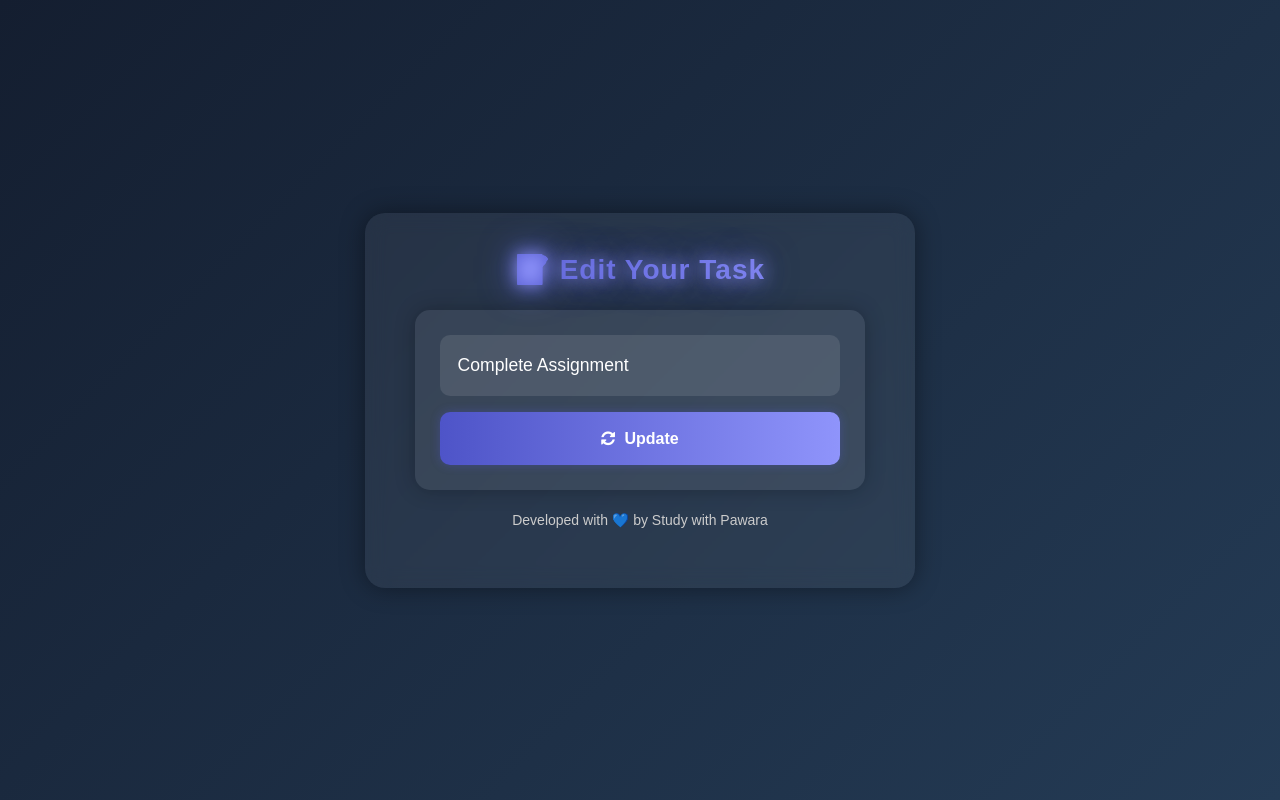
After one commit to PawaraNilanga/todo, a Django app: page /todo/edit_task/1/ in a window 1280 px wide. The commit adds this page. Run offline with Django 4.2, Linux system fonts and the light colour scheme; data comes from the database, SQL or seed files in the repository; both versions use the stored data as it was after the commit.

Commit message:
Todo app Final

```diff
--- /dev/null
+++ b/templates/edit_task.html
@@ -0,0 +1,163 @@
+<!DOCTYPE html>
+<html lang="en">
+<head>
+  <meta charset="UTF-8">
+  <title>Edit Task | Django TODO App</title>
+
+  <!-- Bootstrap -->
+  <link href="https://cdn.jsdelivr.net/npm/bootstrap@5.3.0-alpha1/dist/css/bootstrap.min.css" rel="stylesheet">
+  <script src="https://cdn.jsdelivr.net/npm/bootstrap@5.3.0-alpha1/dist/js/bootstrap.bundle.min.js"></script>
+
+  <!-- Font Awesome -->
+  <link rel="stylesheet" href="https://cdnjs.cloudflare.com/ajax/libs/font-awesome/4.7.0/css/font-awesome.min.css">
+
+  <style>
+    /* ====== General Page Style ====== */
+    body {
+      background: linear-gradient(135deg, #141E30, #243B55);
+      color: #f1f1f1;
+      font-family: 'Poppins', sans-serif;
+      min-height: 100vh;
+      display: flex;
+      justify-content: center;
+      align-items: center;
+      overflow: hidden;
+    }
+
+    /* ====== Main Container ====== */
+    .container {
+      background: rgba(255, 255, 255, 0.06);
+      backdrop-filter: blur(10px);
+      border-radius: 20px;
+      box-shadow: 0 0 25px rgba(0, 0, 0, 0.4);
+      padding: 40px 50px;
+      text-align: center;
+      width: 90%;
+      max-width: 550px;
+      animation: fadeIn 1s ease-out;
+    }
+
+    /* ====== Title ====== */
+    h3 {
+      font-weight: 600;
+      letter-spacing: 1px;
+      background: linear-gradient(90deg, #4e54c8, #8f94fb);
+      -webkit-background-clip: text;
+      -webkit-text-fill-color: transparent;
+      animation: glowText 2s ease-in-out infinite alternate;
+    }
+
+    /* ====== Form ====== */
+    form {
+      background: rgba(255, 255, 255, 0.08);
+      padding: 25px;
+      border-radius: 15px;
+      box-shadow: 0 0 20px rgba(0,0,0,0.25);
+      animation: slideUp 0.8s ease forwards;
+    }
+
+    .form-control {
+      border: none;
+      border-radius: 10px;
+      padding: 1.1rem;
+      font-size: 1.1rem;
+      transition: all 0.3s ease;
+      background-color: rgba(255, 255, 255, 0.1);
+      color: #fff;
+    }
+
+    .form-control::placeholder {
+      color: rgba(255,255,255,0.6);
+    }
+
+    .form-control:focus {
+      outline: none;
+      box-shadow: 0 0 10px rgba(255,255,255,0.3);
+      background-color: rgba(255, 255, 255, 0.15);
+      transform: scale(1.02);
+    }
+
+    /* ====== Button ====== */
+    .btn-primary {
+      border: none;
+      background: linear-gradient(90deg, #4e54c8, #8f94fb);
+      border-radius: 10px;
+      padding: 0.9rem 1.2rem;
+      font-size: 1rem;
+      font-weight: 600;
+      transition: all 0.3s ease-in-out;
+      color: #fff;
+      box-shadow: 0 0 10px rgba(78, 84, 200, 0.4);
+    }
+
+    .btn-primary:hover {
+      transform: translateY(-3px);
+      box-shadow: 0 0 20px rgba(143, 148, 251, 0.6);
+    }
+
+    .btn-primary i {
+      margin-right: 5px;
+    }
+
+    /* ====== Animations ====== */
+    @keyframes fadeIn {
+      0% {
+        opacity: 0;
+        transform: scale(0.95);
+      }
+      100% {
+        opacity: 1;
+        transform: scale(1);
+      }
+    }
+
+    @keyframes slideUp {
+      0% {
+        opacity: 0;
+        transform: translateY(40px);
+      }
+      100% {
+        opacity: 1;
+        transform: translateY(0);
+      }
+    }
+
+    @keyframes glowText {
+      from {
+        text-shadow: 0 0 10px #8f94fb, 0 0 20px #4e54c8;
+      }
+      to {
+        text-shadow: 0 0 20px #8f94fb, 0 0 40px #4e54c8;
+      }
+    }
+
+    /* ====== Footer ====== */
+    footer {
+      text-align: center;
+      font-size: 14px;
+      color: #ccc;
+      margin-top: 20px;
+      animation: fadeIn 1.5s ease-in;
+    }
+
+  </style>
+</head>
+
+<body>
+  <div class="container">
+    <h3 class="mb-4">📝 Edit Your Task</h3>
+
+    <form action="{% url 'edit_task' get_task.pk %}" method="POST">
+      {% csrf_token %}
+      <div class="form-group mb-3">
+        <input type="text" name="task" class="form-control" value="{{ get_task.task }}" placeholder="Update your task...">
+      </div>
+      <button type="submit" class="btn btn-primary w-100"><i class="fa fa-refresh"></i> Update</button>
+    </form>
+
+    <footer>
+      <p>Developed with 💙 by Study with Pawara</p>
+    </footer>
+  </div>
+</body>
+</html>
--- a/todo/admin.py
+++ b/todo/admin.py
@@ -2,7 +2,7 @@ from django.contrib import admin
 from .models import Task
 
 class TaskAdmin(admin.ModelAdmin):
-    list_display = ('task','is_completed', 'updated_at')
+    list_display = ('task','is_completed', 'updated_at', 'created_at')
     search_fields = ('task',)
 
 admin.site.register(Task, TaskAdmin)
--- a/todo/urls.py
+++ b/todo/urls.py
@@ -1,8 +1,21 @@
 from django.urls import path
+from pyexpat import features
+
 from . import views
 
 urlpatterns = [
+    # add Task
+    path('addTask/', views.addTask, name='addTask'),
 
-    path('addTask/', views.addTask, name='addTask'),
+    # mark as done
     path('mark_as_done/<int:pk>/',views.mark_as_done, name='mark_as_done'),
+
+    # mark as un done
+    path('mark_as_undone/<int:pk>/',views.mark_as_undone, name='mark_as_undone'),
+
+    # edit features
+    path('edit_task/<int:pk>/',views.edit_task, name='edit_task'),
+
+    # Delete Task
+    path('delete_task/<int:pk>/',views.delete_task, name='delete_task'),
 ]
--- a/todo/views.py
+++ b/todo/views.py
@@ -15,3 +15,30 @@ def mark_as_done(request, pk):
     task.save()
 
     return redirect('home')
+
+def mark_as_undone(request, pk):
+    task = get_object_or_404(Task, pk=pk)
+    task.is_completed = False
+    task.save()
+
+    return redirect('home')
+
+
+def edit_task(request, pk):
+    get_task = get_object_or_404(Task, pk=pk)
+    if request.method == 'POST':
+        new_task = request.POST['task']
+        get_task.task = new_task
+        get_task.save()
+        return redirect('home')
+    else:
+        context = {
+            'get_task': get_task,
+         }
+        return render(request,'edit_task.html',context)
+
+def delete_task(request, pk):
+    task = get_object_or_404(Task, pk=pk)
+    task.delete()
+
+    return redirect('home')
--- a/todo_main/settings.py
+++ b/todo_main/settings.py
@@ -96,7 +96,7 @@ AUTH_PASSWORD_VALIDATORS = [
 
 LANGUAGE_CODE = 'en-us'
 
-TIME_ZONE = 'UTC'
+TIME_ZONE = 'Asia/Colombo'
 
 USE_I18N = True
 
```
Also changed, not shown: templates/home.html (+169 -36 lines), db.sqlite3.
